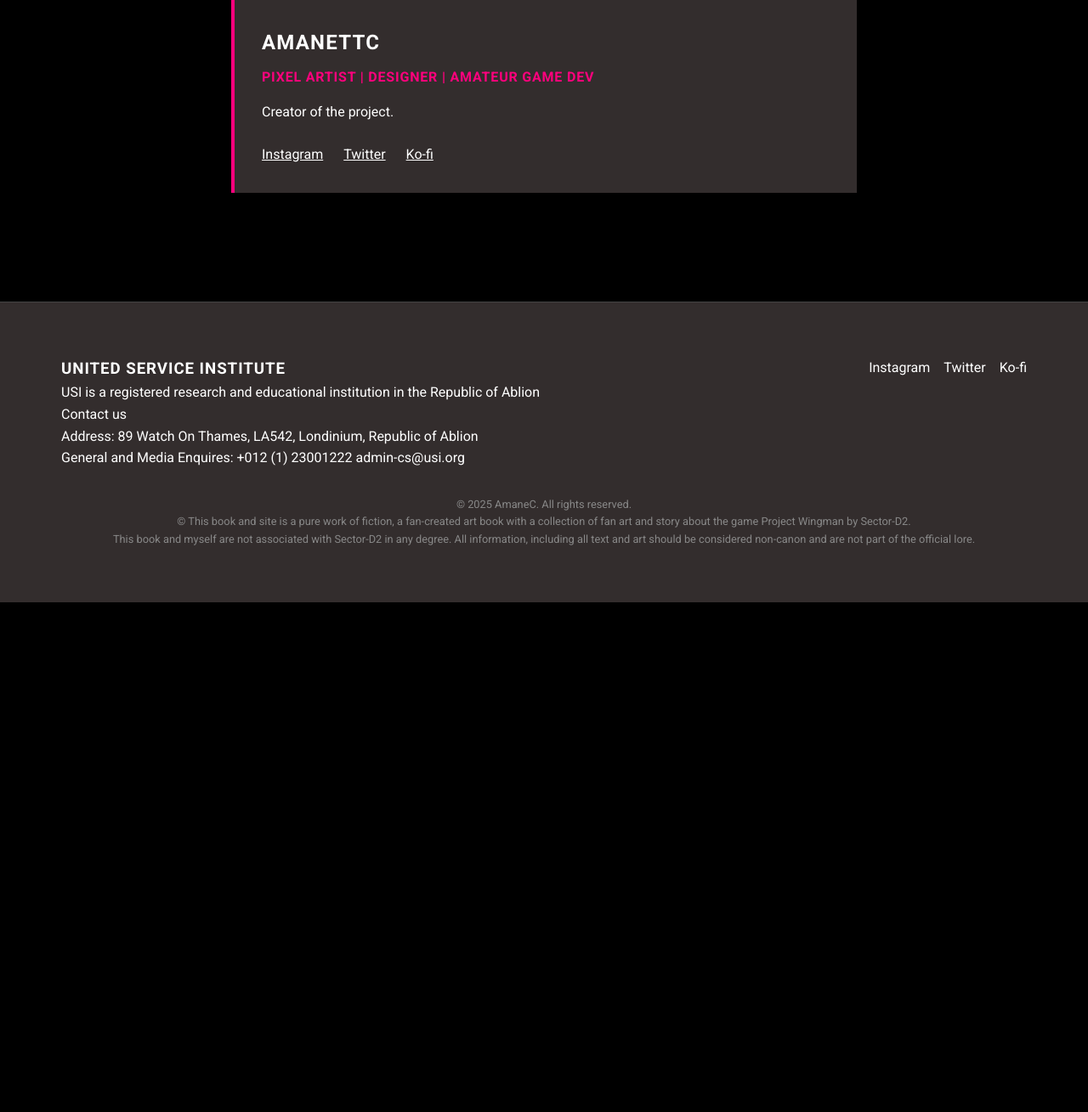
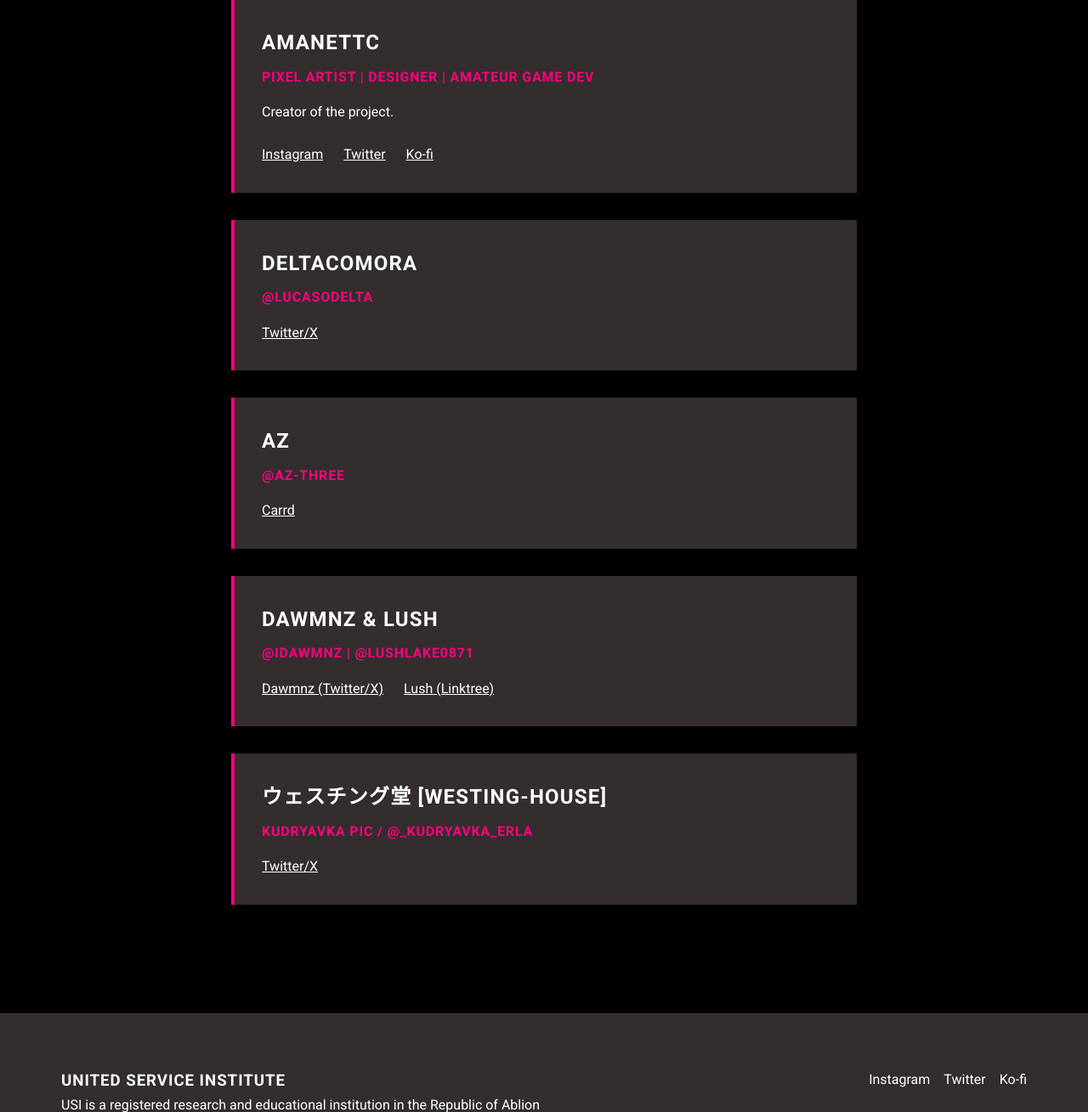
Before and after one commit to MikeCraftz/project_wingman_fan_art_book, a Flask app: page /authors in a window 1280 px wide. Shown: the part 1240-2549 px from the top of the page at 85% size. Before the commit the page ends 1949 px from the top, so only its background shows below. Run offline with Flask 3, Linux system fonts and the light colour scheme.

Commit message:
remove pages

```diff
--- a/app.py
+++ b/app.py
@@ -1,46 +1,99 @@
-from flask import Flask, render_template
+from flask import Flask, render_template, request, abort
 
 app = Flask(__name__)
+
+# Data Structure: Chapters containing Pages
+CHAPTERS = [
+    {
+        'id': 'aerial_dominance',
+        'title': 'Aerial Dominance',
+        'desc': 'Analysis of air superiority doctrines.',
+        'thumb': '04_05.png',
+        'pages': [
+            {'id': '04_05', 'img': '04_05.png', 'title': 'Aerial Dominance - Spread 1'},
+        ]
+    },
+    {
+        'id': 'ground_support',
+        'title': 'Ground Support',
+        'desc': 'The role of close air support in urban environments.',
+        'thumb': '16_17.png',
+        'pages': [
+            {'id': '16_17', 'img': '16_17.png', 'title': 'Ground Support - Spread 1'},
+        ]
+    },
+    {
+        'id': 'naval_warfare',
+        'title': 'Naval Warfare',
+        'desc': 'Carrier operations and maritime logistics.',
+        'thumb': '22_23.png',
+        'pages': [
+            {'id': '22_23', 'img': '22_23.png', 'title': 'Naval Warfare - Spread 1'},
+        ]
+    },
+    {
+        'id': 'advanced_weaponry',
+        'title': 'Advanced Weaponry',
+        'desc': 'Next-generation platforms and their impact.',
+        'thumb': '30_31.png',
+        'pages': [
+            {'id': '30_31', 'img': '30_31.png', 'title': 'Advanced Weaponry - Spread 1'},
+        ]
+    },
+    {
+        'id': 'heavy_command',
+        'title': 'Heavy Command Cruisers',
+        'desc': 'The evolution of aerial battleships.',
+        'thumb': 'h1_h4.png',
+        'pages': [
+            {'id': 'h1_h4', 'img': 'h1_h4.png', 'title': 'Heavy Command Cruisers - Spread 1'},
+        ]
+    }
+]
+
+def get_flat_pages():
+    flat_pages = []
+    for chapter in CHAPTERS:
+        for page in chapter['pages']:
+            flat_pages.append(page)
+    return flat_pages
 
 @app.route('/')
 def index():
     return render_template('index.html')
 
-PAGES = {
-    '04_05': {'title': 'Aerial Dominance', 'desc': 'Analysis of air superiority doctrines.', 'img': '04_05.png'},
-    '16_17': {'title': 'Ground Support', 'desc': 'The role of close air support in urban environments.', 'img': '16_17.png'},
-    '22_23': {'title': 'Naval Warfare', 'desc': 'Carrier operations and maritime logistics.', 'img': '22_23.png'},
-    '30_31': {'title': 'Advanced Weaponry', 'desc': 'Next-generation platforms and their impact.', 'img': '30_31.png'},
-    'h1_h4': {'title': 'Heavy Command Cruisers', 'desc': 'The evolution of aerial battleships.', 'img': 'h1_h4.png'}
-}
-
 @app.route('/book.html')
 def book():
-    return render_template('book.html', pages=PAGES)
+    return render_template('book.html', chapters=CHAPTERS)
 
 @app.route('/view/<name>.html')
 def view(name):
-    if name not in PAGES:
+    flat_pages = get_flat_pages()
+
+    # Find current page index
+    current_page = None
+    idx = -1
+    for i, page in enumerate(flat_pages):
+        if page['id'] == name:
+            current_page = page
+            idx = i
+            break
+
+    if current_page is None:
         return "Page not found", 404
 
-    keys = list(PAGES.keys())
-    try:
-        idx = keys.index(name)
-        prev_page = keys[idx - 1] if idx > 0 else None
-        next_page = keys[idx + 1] if idx < len(keys) - 1 else None
-    except ValueError:
-        prev_page = None
-        next_page = None
+    prev_page = flat_pages[idx - 1]['id'] if idx > 0 else None
+    next_page = flat_pages[idx + 1]['id'] if idx < len(flat_pages) - 1 else None
 
-    return render_template('viewer.html', page=PAGES[name], name=name, prev_page=prev_page, next_page=next_page)
+    return render_template('viewer.html', page=current_page, name=name, prev_page=prev_page, next_page=next_page)
+
+@app.route('/authors')
+def authors():
+    return render_template('authors.html')
 
 @app.route('/about.html')
 def about():
     return render_template('about.html')
 
-@app.route('/authors')
-def authors():
-    return render_template('authors.html')
-
 if __name__ == '__main__':
     app.run(debug=True)
--- a/templates/authors.html
+++ b/templates/authors.html
@@ -72,5 +72,55 @@
         </div>
     </div>
 
+    <div class="real-author"
+        style="background: var(--color-secondary); padding: 2rem; border-left: 4px solid var(--color-primary); margin-top: 2rem;">
+        <h2 style="margin-bottom: 0.5rem;">DeltaComora</h2>
+        <p
+            style="color: var(--color-primary); font-weight: 700; margin-bottom: 1rem; text-transform: uppercase; letter-spacing: 0.05em;">
+            @LucasoDelta
+        </p>
+        <div class="social-links" style="display: flex; gap: 1.5rem;">
+            <a href="https://x.com/LucasoDelta" target="_blank" style="text-decoration: underline;">Twitter/X</a>
+        </div>
+    </div>
+
+    <div class="real-author"
+        style="background: var(--color-secondary); padding: 2rem; border-left: 4px solid var(--color-primary); margin-top: 2rem;">
+        <h2 style="margin-bottom: 0.5rem;">AZ</h2>
+        <p
+            style="color: var(--color-primary); font-weight: 700; margin-bottom: 1rem; text-transform: uppercase; letter-spacing: 0.05em;">
+            @az-three
+        </p>
+        <div class="social-links" style="display: flex; gap: 1.5rem;">
+            <a href="https://az-3.carrd.co/" target="_blank" style="text-decoration: underline;">Carrd</a>
+        </div>
+    </div>
+
+    <div class="real-author"
+        style="background: var(--color-secondary); padding: 2rem; border-left: 4px solid var(--color-primary); margin-top: 2rem;">
+        <h2 style="margin-bottom: 0.5rem;">Dawmnz & Lush</h2>
+        <p
+            style="color: var(--color-primary); font-weight: 700; margin-bottom: 1rem; text-transform: uppercase; letter-spacing: 0.05em;">
+            @Idawmnz | @lushlake0871
+        </p>
+        <div class="social-links" style="display: flex; gap: 1.5rem;">
+            <a href="https://x.com/Idawmnz" target="_blank" style="text-decoration: underline;">Dawmnz (Twitter/X)</a>
+            <a href="https://linktr.ee/lushlake0871" target="_blank" style="text-decoration: underline;">Lush
+                (Linktree)</a>
+        </div>
+    </div>
+
+    <div class="real-author"
+        style="background: var(--color-secondary); padding: 2rem; border-left: 4px solid var(--color-primary); margin-top: 2rem;">
+        <h2 style="margin-bottom: 0.5rem;">ウェスチング堂 [Westing-house]</h2>
+        <p
+            style="color: var(--color-primary); font-weight: 700; margin-bottom: 1rem; text-transform: uppercase; letter-spacing: 0.05em;">
+            kudryavka pic / @_kudryavka_erla
+        </p>
+        <div class="social-links" style="display: flex; gap: 1.5rem;">
+            <a href="https://x.com/_kudryavka_erla" target="_blank" style="text-decoration: underline;">Twitter/X</a>
+        </div>
+    </div>
+
 </div>
 {% endblock %}
```
Also changed, not shown: templates/book.html (+9 -5 lines), pages/16_17.png (deleted), pages/chapter3.png (deleted), pages/cover.jpg (deleted), pages/usi_logo.jpg (deleted).
